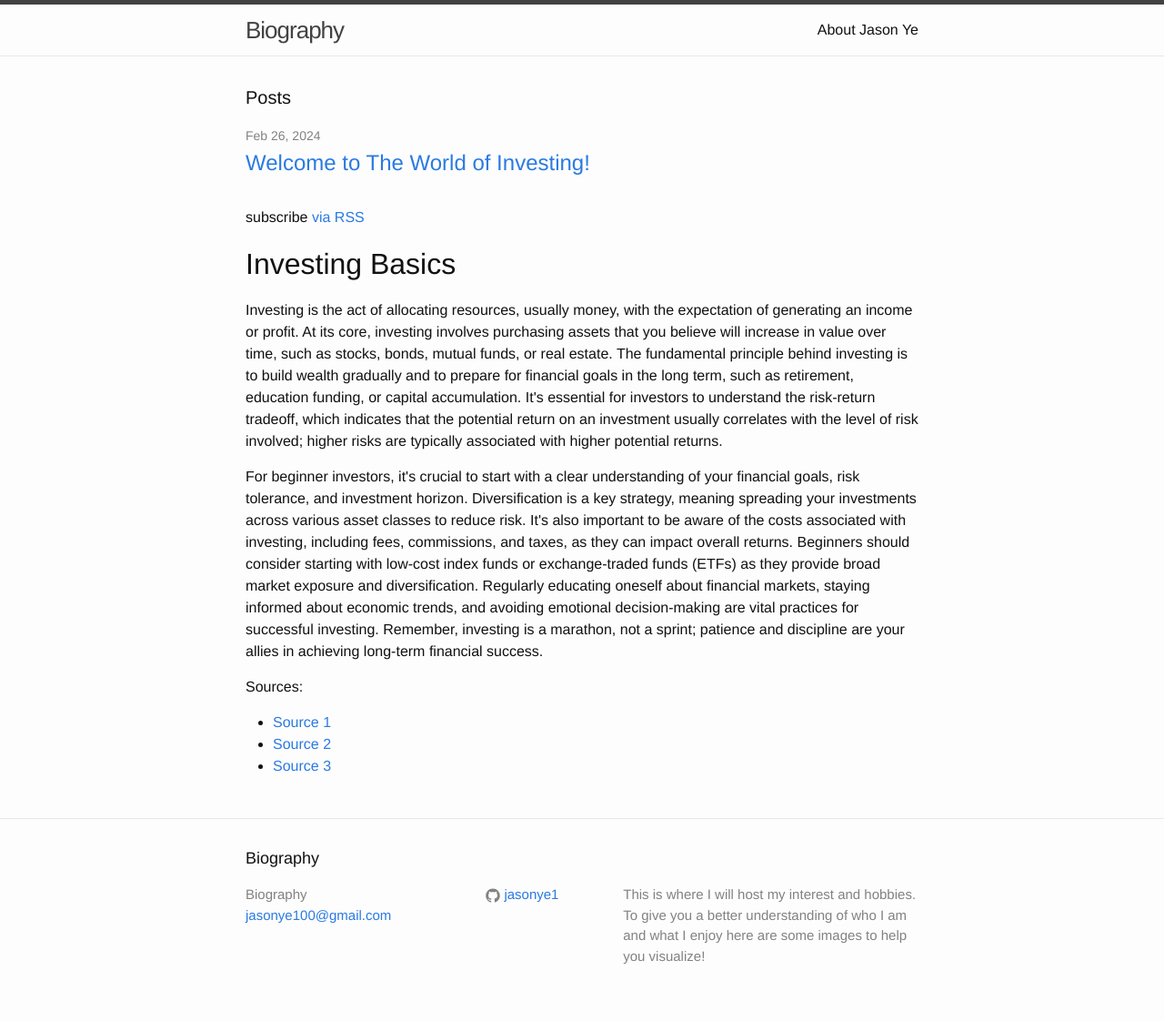
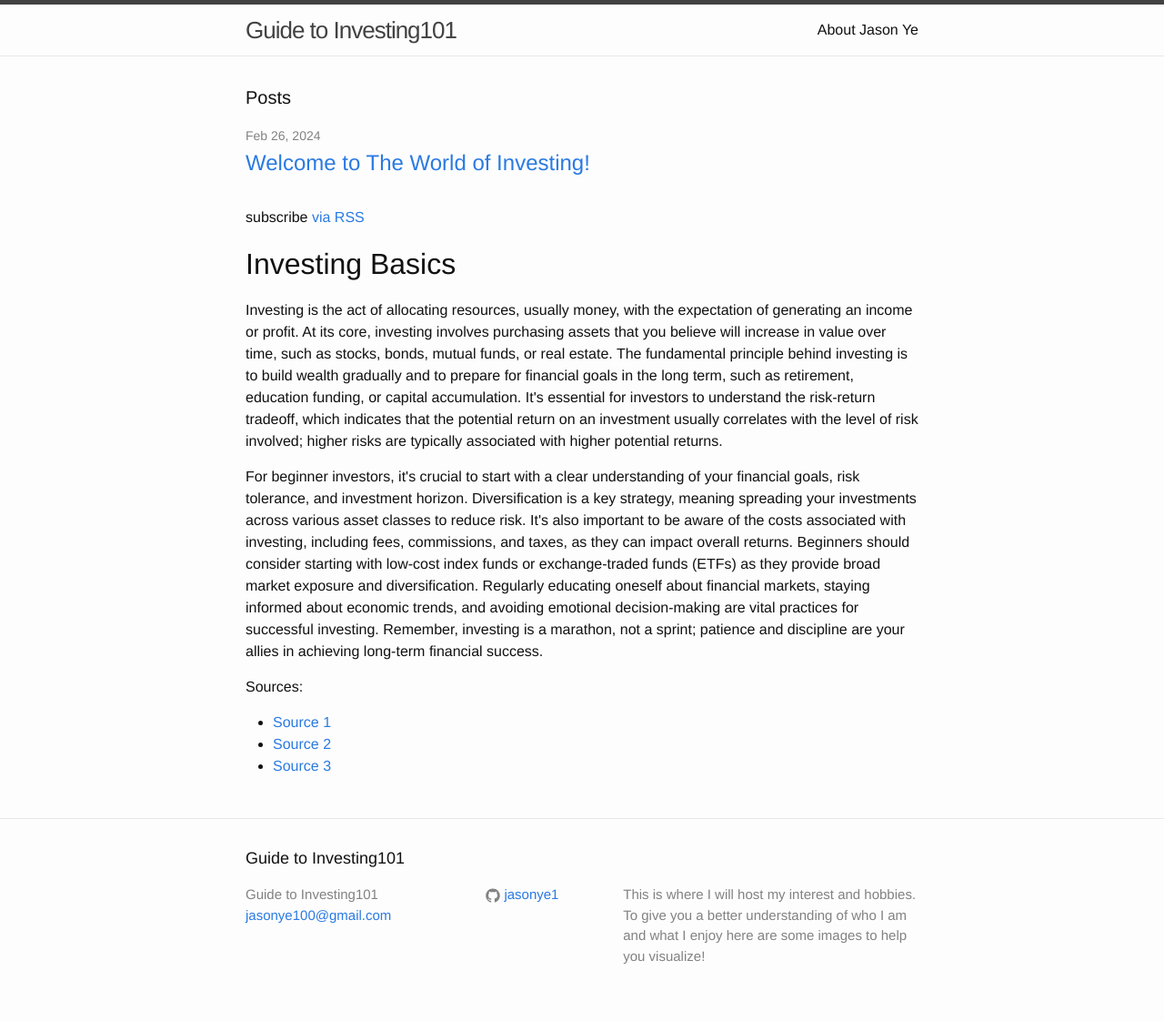
Before and after one commit to jasonye1/jasonye1.github.io, a Jekyll site: the page built from index.html, in a window 1280 px wide. Shown: the whole page at 91% size. Built offline with Jekyll 4.4.1, drawn with Linux system fonts in a browser that asks for light colours.

Commit message:
Update _config.yml

```diff
--- a/_config.yml
+++ b/_config.yml
@@ -6,7 +6,7 @@
 # 'jekyll serve'. If you change this file, please restart the server process.
 
 # Site settings
-title: Biography
+title: Guide to Investing101
 email: jasonye100@gmail.com
 description: > # this means to ignore newlines until "baseurl:"
   This is where I will host my interest and hobbies.
```
